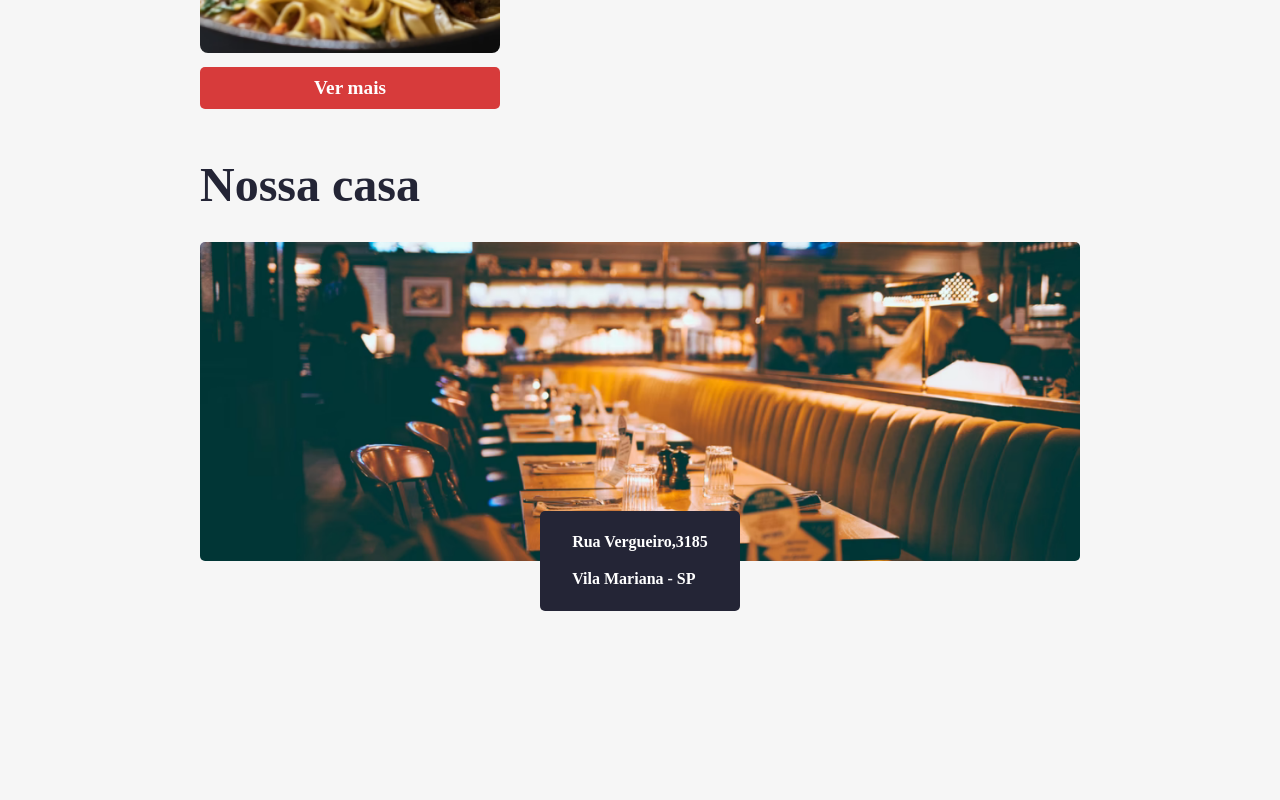
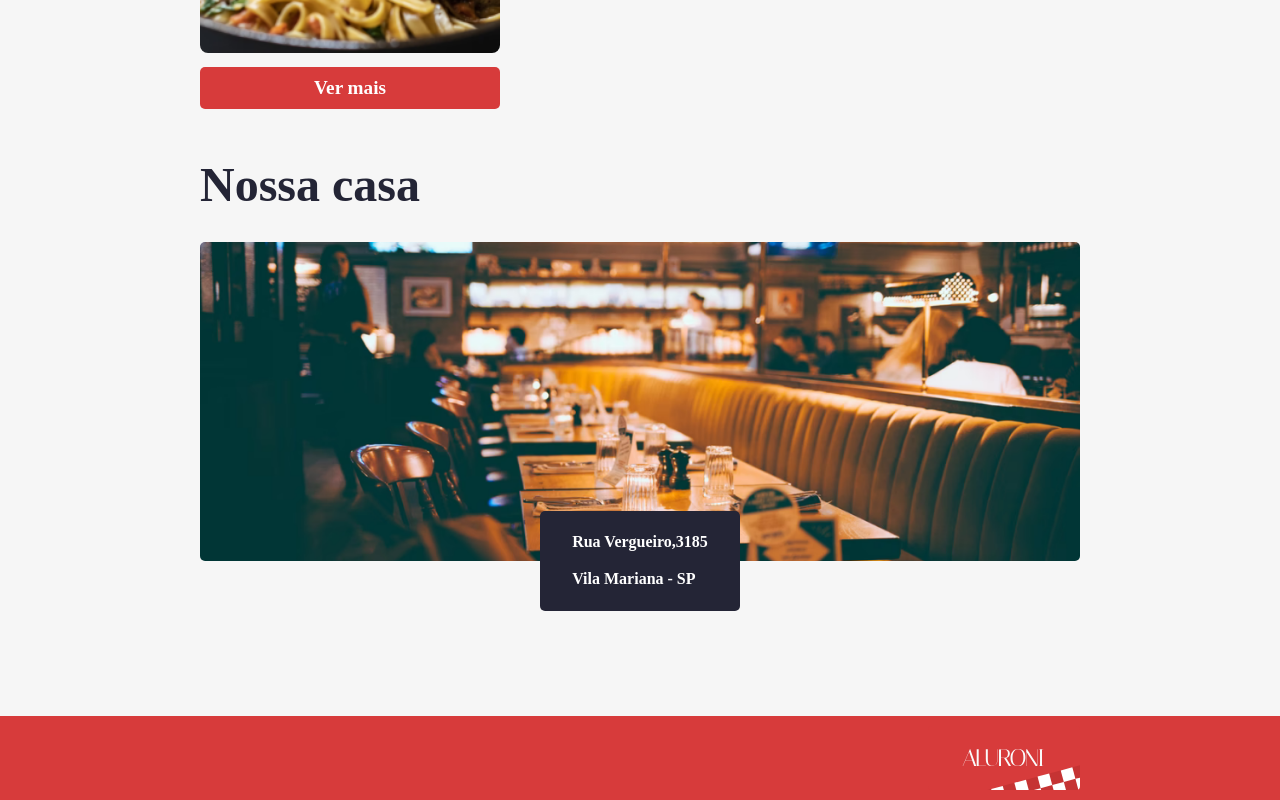
Before and after one commit to tariquevieira/aluroni-router, a React (Create React App) app: page / in a window 1280 px wide. Shown: the part 1121-1921 px from the top of the page. Before the commit the page ends 1837 px from the top, so only its background shows below. Built offline with nearby package versions, Linux system fonts and the light colour scheme; a web font is replaced by a local one.

Commit message:
feat(add): add not found

```diff
--- /dev/null
+++ b/src/components/Footer/Footer.module.scss
@@ -0,0 +1,18 @@
+
+@import "styles/variaveis";
+@import "styles/breakpoints";
+.footer {
+  background-color: $red;
+  display: flex;
+  justify-content: flex-end;
+  padding: 10px $padding-horizontal;
+  @media (max-width: $desktop_xsm) {
+  padding: 10px $padding-horizontal-mobile;
+  }
+  @media (min-width: $desktop_xsm) and (max-width: $desktop_sm) {
+  padding: 10px $padding-horizontal-sm;
+  }
+  @media (min-width: $desktop_sm) and (max-width: $desktop_md) {
+  padding: 10px $padding-horizontal-md;
+  }
+}
--- /dev/null
+++ b/src/components/Footer/index.tsx
@@ -0,0 +1,10 @@
+import styles from './Footer.module.scss';
+import { ReactComponent as Logo } from 'assets/logo.svg';
+
+export default function Footer() {
+  return (
+    <footer className={styles.footer}>
+      <Logo />
+    </footer>
+  );
+}
--- a/src/index.css
+++ b/src/index.css
@@ -9,3 +9,9 @@ body {
   box-sizing: border-box;
   font-family: 'Italiana', serif;
 }
+
+#root > main.container {
+  display: flex;
+  flex-direction: column;
+  min-height: 100vh;
+}
--- /dev/null
+++ b/src/pages/NotFound/NotFound.module.scss
@@ -0,0 +1,21 @@
+@import 'styles/variaveis';
+.container {
+  align-items: center;
+  display: flex;
+  flex: 1;
+  flex-direction: column;
+  justify-content: center;
+}
+.voltar {
+  display: flex;
+  justify-content: flex-start;
+  width: 100%;
+  button {
+    background-color: transparent;
+    border: none;
+    color: $red;
+    cursor: pointer;
+    font-size: 1.5rem;
+    font-weight: bold;
+  }
+}
--- /dev/null
+++ b/src/pages/NotFound/index.tsx
@@ -0,0 +1,22 @@
+import styles from './NotFound.module.scss';
+import { ReactComponent as NotFoundImage } from 'assets/not_found.svg';
+import classNames from 'classnames';
+import stylesTema from 'styles/Tema.module.scss';
+import { useNavigate } from 'react-router-dom';
+
+export default function NotFound() {
+  const navigate = useNavigate();
+  return (
+    <div
+      className={classNames({
+        [styles.container]: true,
+        [stylesTema.container]: true,
+      })}
+    >
+      <div className={styles.voltar}>
+        <button onClick={() => navigate(-1)}>{'< Voltar'}</button>
+      </div>
+      <NotFoundImage />
+    </div>
+  );
+}
--- a/src/routes.js
+++ b/src/routes.js
@@ -1,13 +1,15 @@
+import Footer from 'components/Footer';
 import Menu from 'components/Menu';
 import PaginaPadrao from 'components/PaginaPadrao';
 import Cardapio from 'pages/Cardapio';
 import Inicio from 'pages/Inicio';
+import NotFound from 'pages/NotFound';
 import Sobre from 'pages/Sobre/Index';
+import { BrowserRouter as Router, Routes, Route } from 'react-router-dom';
 
-import { BrowserRouter as Router, Routes, Route } from 'react-router-dom';
 export default function AppRouter() {
   return (
-    <main>
+    <main className="container">
       <Router>
         <Menu />
         <Routes>
@@ -16,7 +18,9 @@ export default function AppRouter() {
             <Route path="cardapio" element={<Cardapio />} />
             <Route path="sobre" element={<Sobre />} />
           </Route>
+          <Route path="*" element={<NotFound />} />
         </Routes>
+        <Footer />
       </Router>
     </main>
   );
```
Also changed, not shown: src/assets/not_found.svg (added).
